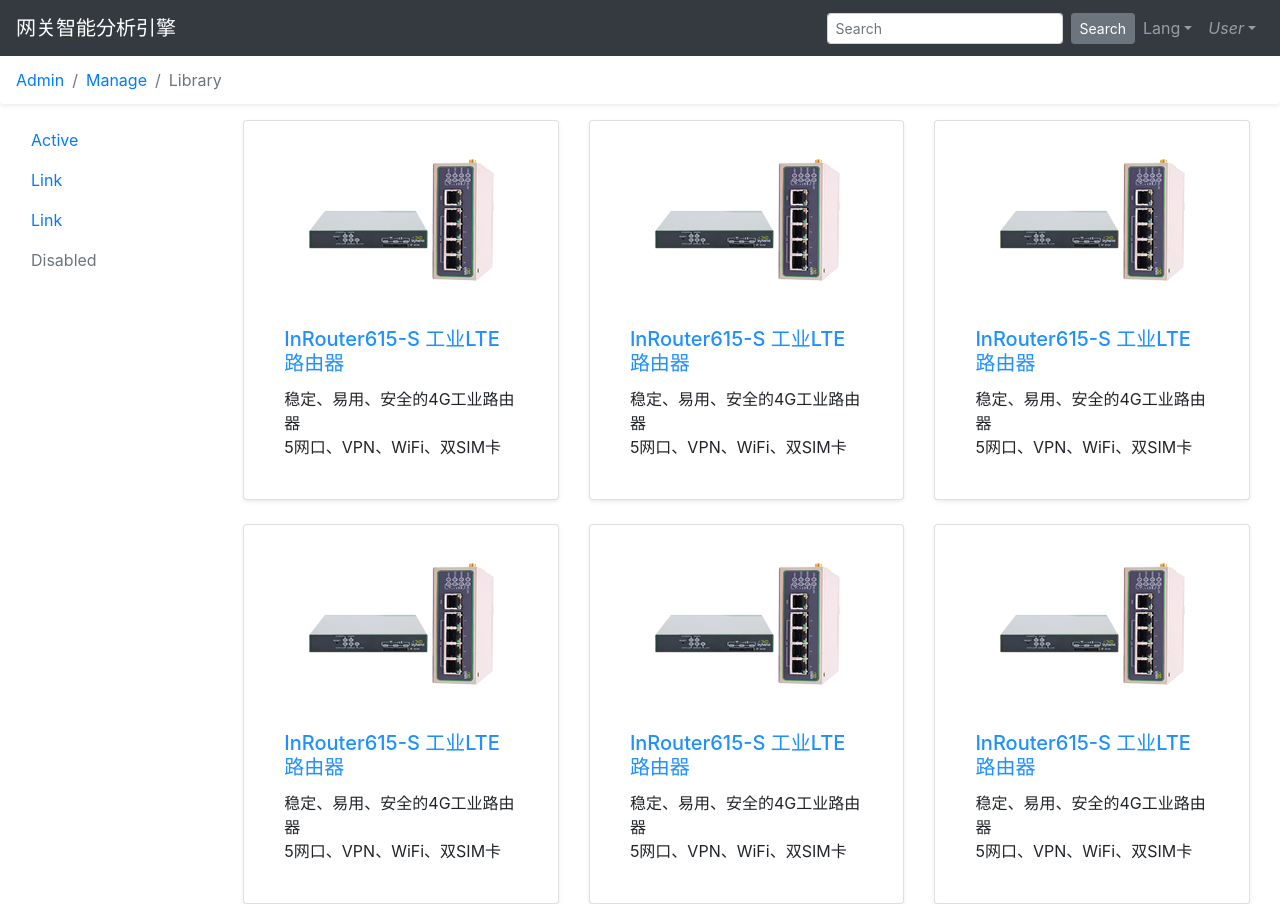
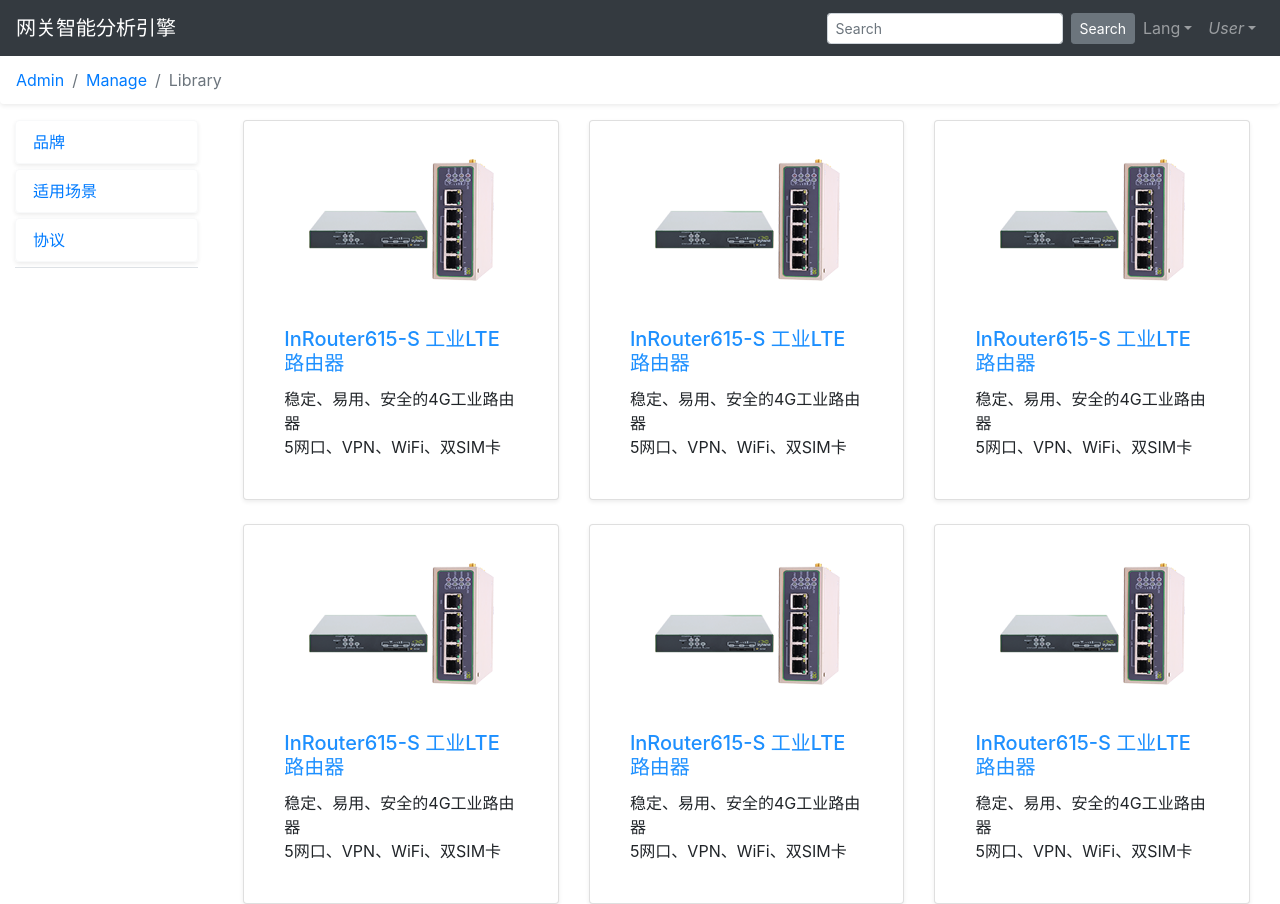
Before and after one commit to ANANASAFT/GatewaySE_FrontEnd, a Vue app: page / in a window 1280 px wide. Built offline with nearby package versions, Linux system fonts and the light colour scheme.

Commit message:
初步布局

```diff
--- a/package.json
+++ b/package.json
@@ -33,7 +33,9 @@
       "plugin:vue/essential",
       "eslint:recommended"
     ],
-    "rules": {},
+    "rules": {
+      "no-console": "off"
+    },
     "parserOptions": {
       "parser": "babel-eslint"
     }
--- a/src/App.vue
+++ b/src/App.vue
@@ -1,7 +1,7 @@
 <template>
 	<div id = "app">
 		<Header/>
-		<Breadcrumb/>
+		<Breadcrumb />
 		<b-container class="bv-example-row" fluid>
 			<b-row align-h="start">
 				<b-col cols="2">
--- /dev/null
+++ b/src/components/BrandSquare.vue
@@ -0,0 +1,42 @@
+<template>
+    <b-nav-item
+        :class="{'shadow-sm rounded':true,'bg-secondary':selectedBrands.indexOf(brand.id)!=-1}"
+        @click="brandClicked(brand.id)"
+    >
+        <span>
+            {{brand.name}}
+        </span>
+    </b-nav-item>
+</template>
+
+<script>
+    export default {
+        name: "BrandSquare",
+        data(){
+            return{
+            }
+        },
+        methods:{
+            brandClicked(brandId){//选中或取消某个品牌
+                var index = this.selectedBrands.indexOf(brandId);
+                if(index==-1){
+                    this.selectedBrands.push(brandId);
+                }else{
+                    this.selectedBrands.splice(index,1);
+                }
+                // console.log(this.selectedBrands);
+            }
+        },
+        props:{
+            selectedBrands:Array,
+            brand:Object,
+        },
+    }
+</script>
+
+<style scoped>
+    span{
+        color: black;
+        font-size: 14px;
+    }
+</style>
--- a/src/components/Header.vue
+++ b/src/components/Header.vue
@@ -5,12 +5,6 @@
 			<b-navbar-toggle target="nav-collapse"></b-navbar-toggle>
 
 			<b-collapse id="nav-collapse" is-nav>
-<!--				<b-navbar-nav>-->
-<!--					<b-nav-item href="#">Link</b-nav-item>-->
-<!--					<b-nav-item href="#" disabled>Disabled</b-nav-item>-->
-<!--				</b-navbar-nav>-->
-
-				<!-- Right aligned nav items -->
 				<b-navbar-nav class="ml-auto">
 					<b-nav-form>
 						<b-form-input size="sm" class="mr-sm-2" placeholder="Search"></b-form-input>
--- a/src/components/LeftSideNav.vue
+++ b/src/components/LeftSideNav.vue
@@ -1,26 +1,75 @@
 <template>
-	<ul class="nav flex-column">
-		<li class="nav-item">
-			<a class="nav-link active" href="#">Active</a>
-		</li>
-		<li class="nav-item">
-			<a class="nav-link" href="#">Link</a>
-		</li>
-		<li class="nav-item">
-			<a class="nav-link" href="#">Link</a>
-		</li>
-		<li class="nav-item">
-			<a class="nav-link disabled" href="#" tabindex="-1" aria-disabled="true">Disabled</a>
-		</li>
-	</ul>
+    <div class="nav flex-column nav-pills nav-tabs" id="v-pills-tab" role="tablist" aria-orientation="vertical">
+        <b-nav-item
+                class="shadow-sm border border-light rounded nav-item"
+                :active = "selectedCategory==1"
+                @click="selectCategory(1)"
+        >
+            品牌
+        </b-nav-item>
+        <div
+            v-if = "selectedCategory==1"
+            ref="brandSquares"
+        >
+            <b-nav fill >
+                <BrandSquare
+                    class="brands"
+                    v-for="brand in brands"
+                    :key="brand.id"
+                    :brand="brand"
+                    :selected-brands="selectedBrands"
+                />
+            </b-nav>
+        </div >
+        <b-nav-item
+                class="shadow-sm border border-light rounded nav-item"
+                :active = "selectedCategory==2"
+                @click="selectCategory(2)"
+        >
+            适用场景
+        </b-nav-item>
+        <b-nav-item
+                class="shadow-sm border border-light rounded nav-item"
+                :active = "selectedCategory==3"
+                @click="selectCategory(3)"
+        >
+            协议
+        </b-nav-item>
+    </div>
 </template>
 
 <script>
+    import BrandSquare from "@/components/BrandSquare";
     export default {
-        name: "LeftSideNav"
+        name: "LeftSideNav",
+        data:function(){
+            return{
+                selectedCategory:null,
+                selectedBrands: [],
+                brands:[
+                  {id:1, name:"Nexcom"},
+                  {id:2, name:"万创科技"},
+                  {id:3, name:"锐捷科技"},
+                  {id:4, name:"繁易科技"},
+]
+          }
+        },
+        components:{
+            BrandSquare,
+        },
+        methods:{
+            selectCategory(index){//选中某个类别
+                this.selectedCategory = index;
+            }
+        }
     }
 </script>
 
 <style scoped>
-
+    .nav-item{
+        margin-bottom: 5px;
+    }
+    .brands{
+        margin: 2px;
+    }
 </style>
```
